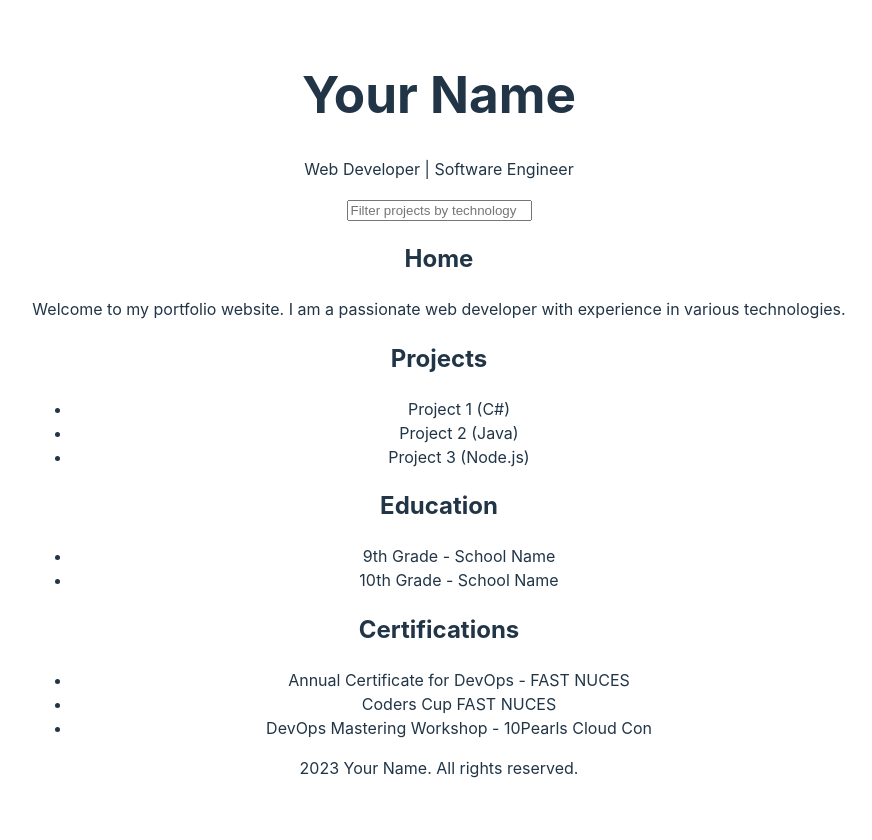
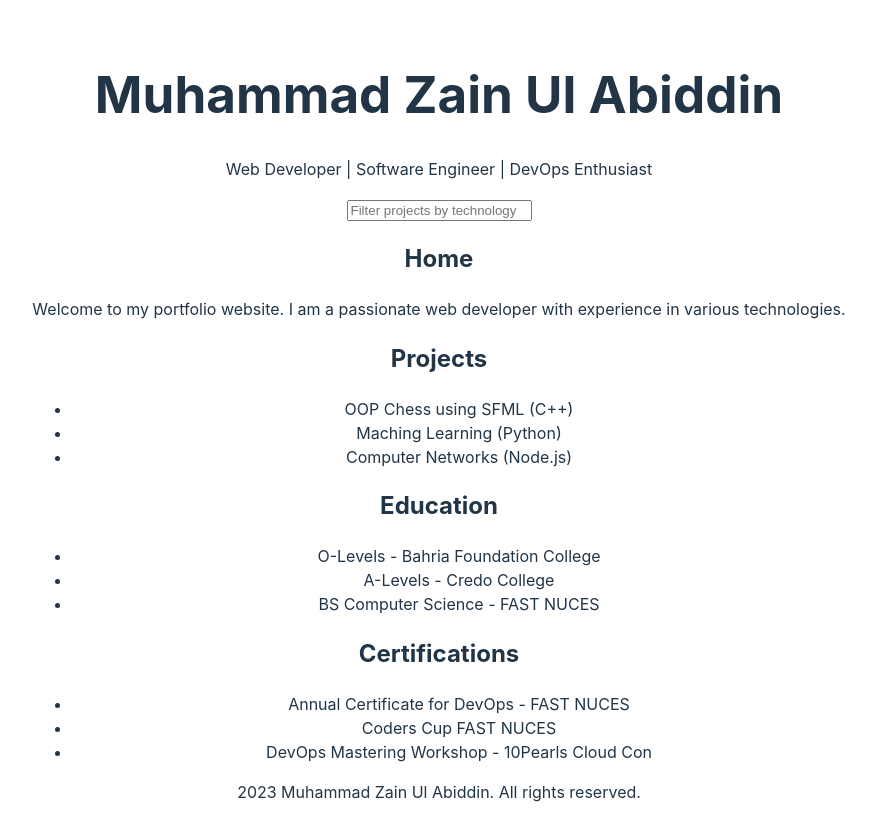
Before and after one commit to M1keZulu/CV-Assignment-1, a React (Vite) app: page / in a window 1280 px wide. Shown: the top 840 px of the page, without its empty margins (201-1073 px from the left). Built offline with nearby package versions, Linux system fonts and the light colour scheme.

Commit message:
Save work - fixed AB#4, AB#5, AB#6, AB#7

```diff
--- a/src/Portfolio.jsx
+++ b/src/Portfolio.jsx
@@ -4,17 +4,17 @@ import "./App.css";
 function Portfolio() {
   const [filter, setFilter] = useState("");
   const projects = [
-    { name: "Project 1", tech: "C#" },
-    { name: "Project 2", tech: "Java" },
-    { name: "Project 3", tech: "Node.js" },
+    { name: "OOP Chess using SFML", tech: "C++" },
+    { name: "Maching Learning", tech: "Python" },
+    { name: "Computer Networks", tech: "Node.js" },
     // Add more projects as needed
   ];
 
   return (
     <div className="App">
       <header className="App-header">
-        <h1>Your Name</h1>
-        <p>Web Developer | Software Engineer</p>
+        <h1>Muhammad Zain Ul Abiddin</h1>
+        <p>Web Developer | Software Engineer | DevOps Enthusiast</p>
       </header>
 
       <nav>
@@ -52,8 +52,9 @@ function Portfolio() {
       <section id="education">
         <h2>Education</h2>
         <ul>
-          <li>9th Grade - School Name</li>
-          <li>10th Grade - School Name</li>
+          <li>O-Levels - Bahria Foundation College</li>
+          <li>A-Levels - Credo College</li>
+          <li>BS Computer Science - FAST NUCES</li>
           {/* Add more education details as needed */}
         </ul>
       </section>
@@ -70,7 +71,7 @@ function Portfolio() {
       </section>
 
       <footer>
-        <p>2023 Your Name. All rights reserved.</p>
+        <p>2023 Muhammad Zain Ul Abiddin. All rights reserved.</p>
       </footer>
     </div>
   );
```
